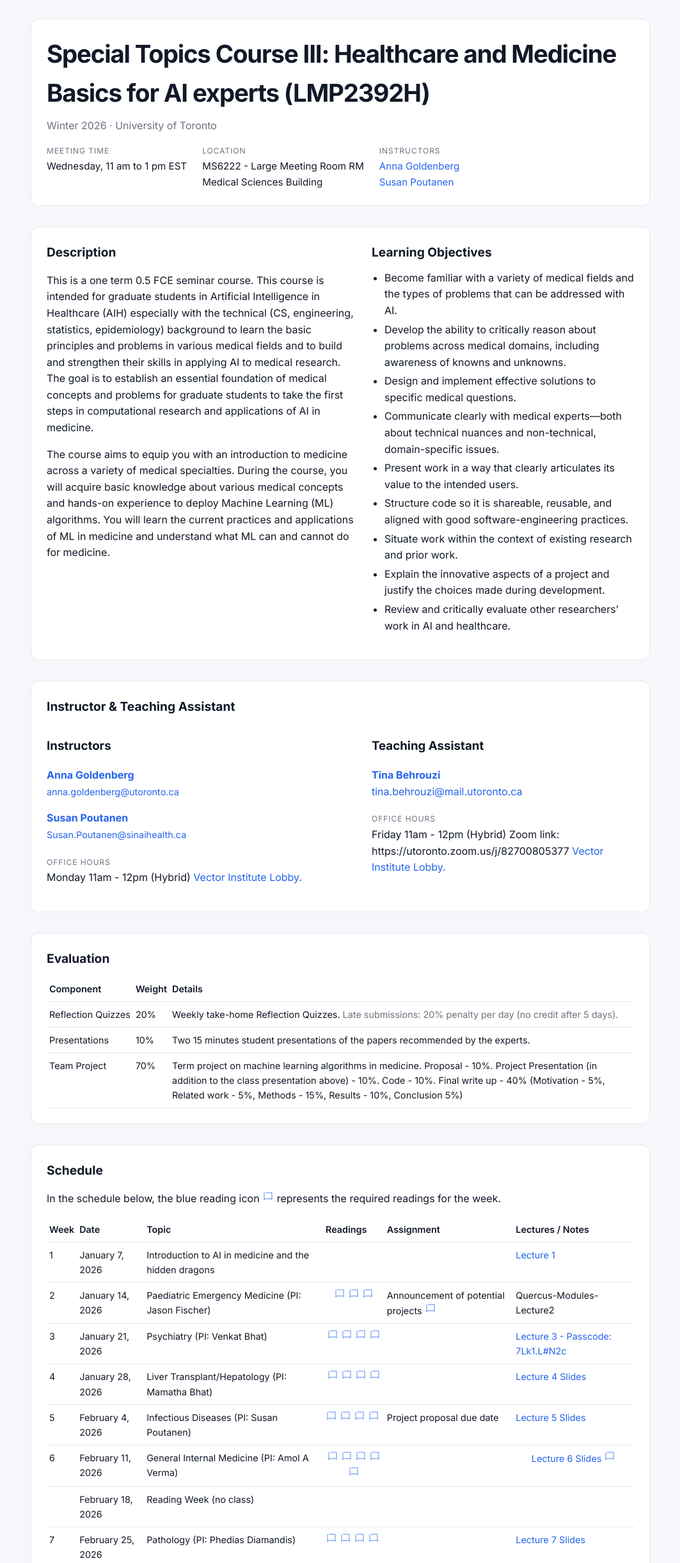
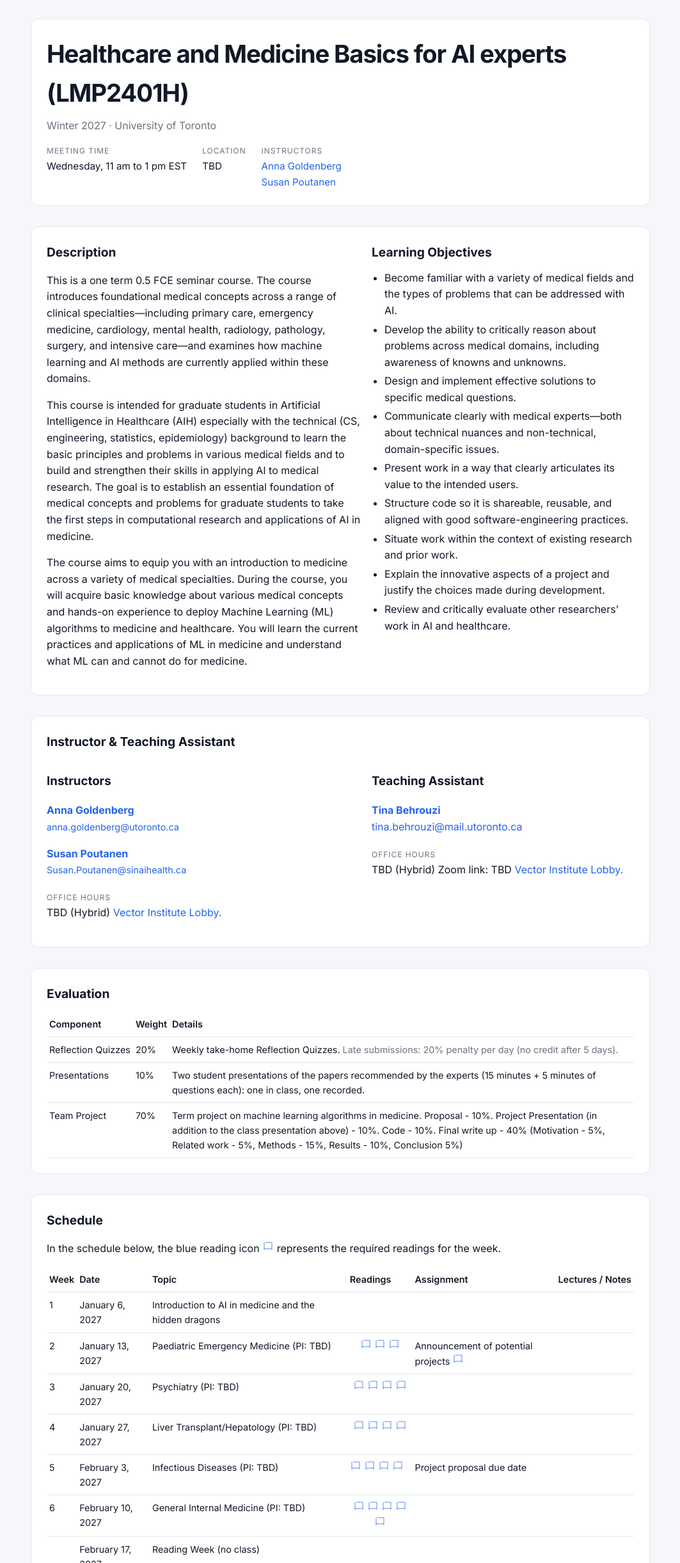
Before and after one commit to goldenberg-lab/LMP2401_winter_2027_course, a plain HTML site: page index.html in a window 1280 px wide. Shown: the part 357-2800 px from the top of the page at 64% size, without its empty margins (108-1171 px from the left). Drawn offline with Linux system fonts and the light colour scheme.

Commit message:
Update index.html

```diff
--- a/index.html
+++ b/index.html
@@ -2,11 +2,11 @@
 <html lang="en">
 <head>
   <meta charset="UTF-8" />
-  <title> Special Topics Course III: Healthcare and Medicine Basics for AI experts (LMP2392H) – Winter 2026</title>
+  <title>Healthcare and Medicine Basics for AI experts (LMP2401H) – Winter 2027</title>
   <meta name="viewport" content="width=device-width, initial-scale=1" />
   <meta
     name="description"
-    content=" Special Topics Course III (LMP2392H), Winter 2026."
+    content="Healthcare and Medicine Basics for AI experts (LMP2401H), Winter 2027."
   />
 
   <!-- Optional: Simple, nice font; safe if blocked, falls back gracefully -->
@@ -292,7 +292,7 @@
   <!-- Top navigation -->
   <header>
     <div class="nav-inner">
-      <div class="brand">LMP2392H</div>
+      <div class="brand">LMP2401H</div>
       <nav>
         <a href="#description">Description</a>
         <a href="#objectives">Learning Objectives</a>
@@ -312,8 +312,8 @@
   <main>
     <!-- Hero / top block -->
     <section class="hero" id="top">
-      <h1>Special Topics Course III: Healthcare and Medicine Basics for AI experts (LMP2392H)</h1>
-      <h2>Winter 2026 · University of Toronto</h2>
+      <h1>Healthcare and Medicine Basics for AI experts (LMP2401H)</h1>
+      <h2>Winter 2027 · University of Toronto</h2>
 
       <!-- Edit meeting info here -->
       <div class="meta-grid">
@@ -323,8 +323,7 @@
         </div>
         <div>
           <div class="meta-item-title">Location</div>
-          <div> MS6222 - Large Meeting Room RM </div>
-          <div> Medical Sciences Building </div>
+          <div>TBD</div>
         </div>
         <div>
           <div class="meta-item-title">Instructors</div>
@@ -348,10 +347,13 @@
         <div>
           <h2>Description</h2>
           <p>
-          This is a one term 0.5 FCE seminar course. This course is intended for graduate students in Artificial Intelligence in Healthcare (AIH) especially with the technical (CS, engineering, statistics, epidemiology) background to learn the basic principles and problems in various medical fields and to build and strengthen their skills in applying AI to medical research. The goal is to establish an essential foundation of medical concepts and problems for graduate students to take the first steps in computational research and applications of AI in medicine.
+          This is a one term 0.5 FCE seminar course. The course introduces foundational medical concepts across a range of clinical specialties&mdash;including primary care, emergency medicine, cardiology, mental health, radiology, pathology, surgery, and intensive care&mdash;and examines how machine learning and AI methods are currently applied within these domains.
           </p>
           <p>
-          The course aims to equip you with an introduction to medicine across a variety of medical specialties. During the course, you will acquire basic knowledge about various medical concepts and hands-on experience to deploy Machine Learning (ML) algorithms. You will learn the current practices and applications of ML in medicine and understand what ML can and cannot do for medicine.
+          This course is intended for graduate students in Artificial Intelligence in Healthcare (AIH) especially with the technical (CS, engineering, statistics, epidemiology) background to learn the basic principles and problems in various medical fields and to build and strengthen their skills in applying AI to medical research. The goal is to establish an essential foundation of medical concepts and problems for graduate students to take the first steps in computational research and applications of AI in medicine.
+          </p>
+          <p>
+          The course aims to equip you with an introduction to medicine across a variety of medical specialties. During the course, you will acquire basic knowledge about various medical concepts and hands-on experience to deploy Machine Learning (ML) algorithms to medicine and healthcare. You will learn the current practices and applications of ML in medicine and understand what ML can and cannot do for medicine.
           </p>
         </div>
         <div id="objectives">
@@ -404,7 +406,7 @@
 
           <p>
             <span class="meta-item-title">Office Hours</span><br />
-            Monday 11am - 12pm (Hybrid)
+            TBD (Hybrid)
             <a href="https://share.google/7fYrZWQmyeRZvHKtz" target="_blank">
                 Vector Institute Lobby.
             </a>
@@ -419,8 +421,8 @@
           </p>
           <p>
             <span class="meta-item-title">Office Hours</span><br />
-            Friday 11am - 12pm (Hybrid)
-            Zoom link: https://utoronto.zoom.us/j/82700805377
+            TBD (Hybrid)
+            Zoom link: TBD
             <a href="https://share.google/7fYrZWQmyeRZvHKtz" target="_blank">
                 Vector Institute Lobby.
             </a>
@@ -454,7 +456,7 @@
             <td>Presentations</td>
             <td>10%</td>
             <td>
-              Two 15 minutes student presentations of the papers recommended by the experts.
+              Two student presentations of the papers recommended by the experts (15 minutes + 5 minutes of questions each): one in class, one recorded.
             </td>
           </tr>
           <tr>
@@ -496,20 +498,16 @@
         <tbody>
           <tr>
             <td>1</td>
-            <td>January 7, 2026</td>
+            <td>January 6, 2027</td>
             <td>Introduction to AI in medicine and the hidden dragons</td>
             <td> </td>
             <td></td>
-            <td>
-              <a href="Resources/Medicine for AI experts. Lecture 1.pdf" target="_blank">
-                Lecture 1
-              </a>
-            </td>
+            <td></td>
           </tr>
           <tr>
             <td>2</td>
-            <td>January 14, 2026</td>
-            <td>Paediatric Emergency Medicine (PI: Jason Fischer)</td>
+            <td>January 13, 2027</td>
+            <td>Paediatric Emergency Medicine (PI: TBD)</td>
             <td class="reading">
               <a href="https://pubmed.ncbi.nlm.nih.gov/35294539/"
                  target="_blank"
@@ -554,12 +552,12 @@
                 </svg>
               </a>
             </td>
-            <td>Quercus-Modules-Lecture2</td>
+            <td></td>
           </tr>
           <tr>
             <td>3</td>
-            <td>January 21, 2026</td>
-            <td>Psychiatry (PI: Venkat Bhat)</td>
+            <td>January 20, 2027</td>
+            <td>Psychiatry (PI: TBD)</td>
             <td class="reading">
               <a href="Resources/ML & Chest pain presentation depressed vs .pdf"
                  target="_blank"
@@ -603,17 +601,13 @@
               </a>
             </td>
             <td></td>
-            <td>
-              <a href="https://utoronto.zoom.us/rec/play/1FpOg2IH_afSJD5Nw6MXENA67bZNdBDq-x6Mw-qkAsLQwtj7--xQRFMUOfB4O1BEH4Dq9boYm9zOL6aF.pLgKc1LLhMV7ILEY?eagerLoadZvaPages=sidemenu.billing.plan_management&accessLevel=meeting&canPlayFromShare=true&from=share_recording_detail&startTime=1769011728000&componentName=rec-play&originRequestUrl=https%3A%2F%2Futoronto.zoom.us%2Frec%2Fshare%2Fj1lLMOEVRUfDldXSTXN_5zhdBEONR4wqANfvD9hyVtWP-o47Alm2G2Teeoix53h8.4TEmIIsFO8wdX_XO%3FstartTime%3D1769011728000" target="_blank">
-                Lecture 3 - Passcode: 7Lk1.L#N2c
-              </a>
-            </td>
+            <td></td>
           </tr>
 
           <tr>
             <td>4</td>
-            <td>January 28, 2026</td>
-            <td>Liver Transplant/Hepatology (PI: Mamatha Bhat)</td>
+            <td>January 27, 2027</td>
+            <td>Liver Transplant/Hepatology (PI: TBD)</td>
             <td class="reading">
               <a href="https://www.medrxiv.org/content/10.1101/2024.10.28.24316280v1"
                  target="_blank"
@@ -657,17 +651,13 @@
               </a>
             </td>
             <td></td>
-            <td>
-              <a href="Resources/MSc LMP course 20260128.pdf" target="_blank">
-                Lecture 4 Slides
-              </a>
-            </td>
+            <td></td>
           </tr>
 
           <tr>
             <td>5</td>
-            <td>February 4, 2026</td>
-            <td>Infectious Diseases (PI: Susan Poutanen)</td>
+            <td>February 3, 2027</td>
+            <td>Infectious Diseases (PI: TBD)</td>
             <td>
               <a href="Resources/Tejeda - AI and Empiric Abx .pdf"
                  target="_blank"
@@ -711,17 +701,13 @@
               </a>
             </td>
             <td>Project proposal due date</td>
-            <td>
-              <a href="https://drive.google.com/file/d/1aJGfBeJrs4exj9qju5CP-QlZZMy1JsAb/view?usp=sharing" target="_blank">
-                Lecture 5 Slides
-              </a>
-            </td>
+            <td></td>
           </tr>
 
           <tr>
             <td>6</td>
-            <td>February 11, 2026</td>
-            <td>General Internal Medicine (PI: Amol A Verma)</td>
+            <td>February 10, 2027</td>
+            <td>General Internal Medicine (PI: TBD)</td>
             <td class="reading">
               <a href="https://jamanetwork.com/journals/jamanetworkopen/fullarticle/2824885"
                  target="_blank"
@@ -775,27 +761,13 @@
               </a>
             </td>
             <td></td>
-            <td class="reading">
-              <a href="Resources/AI in Internal Medicine_Feb 2026 LMP2392.pptx" target="_blank">
-                Lecture 6 Slides
-              </a>
-              <a href="https://healthdatanexus.ai/content/smh-gim/1.0.1/"
-                 target="_blank"
-                 aria-label="Required reading">
-                <svg class="reading-icon" viewBox="0 0 24 24" fill="none" stroke="currentColor">
-                  <path d="M4 19.5A2.5 2.5 0 0 1 6.5 17H20"/>
-                  <path d="M4 4v15.5"/>
-                  <path d="M20 4v15.5"/>
-                  <path d="M6.5 4H20"/>
-                </svg>
-              </a>
-            </td>
+            <td></td>
           </tr>
 
           <!-- Reading Week (no class): no number -->
           <tr>
             <td></td>
-            <td>February 18, 2026</td>
+            <td>February 17, 2027</td>
             <td>Reading Week (no class)</td>
             <td></td>
             <td></td>
@@ -804,8 +776,8 @@
 
           <tr>
             <td>7</td>
-            <td>February 25, 2026</td>
-            <td>Pathology (PI: Phedias Diamandis)</td>
+            <td>February 24, 2027</td>
+            <td>Pathology (PI: TBD)</td>
             <td>
               <a href="Resources/s41592-025-02795-z.pdf"
                  target="_blank"
@@ -849,17 +821,13 @@
               </a>
             </td>
             <td></td>
-            <td>
-              <a href="Resources/Diamandis_LMP_Talk_Feb25_2026_40min.pdf" target="_blank">
-                Lecture 7 Slides
-              </a>
-            </td>
+            <td></td>
           </tr>
 
           <tr>
             <td>8</td>
-            <td>March 4, 2026</td>
-            <td>Cancer (PI: Alejandro Berlin)</td>
+            <td>March 3, 2027</td>
+            <td>Cancer (PI: TBD)</td>
             <td>
               <a href="https://www.thelancet.com/journals/lanonc/article/PIIS1470-2045(23)00298-X/abstract"
                  target="_blank"
@@ -913,17 +881,13 @@
               </a>
             </td>
             <td></td>
-            <td>
-              <a href="Resources/The AI Prescription - AB 2026.pdf" target="_blank">
-                Lecture 8 Slides
-              </a>
-            </td>
+            <td></td>
           </tr>
 
           <tr>
             <td>9</td>
-            <td>March 11, 2026</td>
-            <td>Surgery (PI: Amin Madani)</td>
+            <td>March 10, 2027</td>
+            <td>Surgery (PI: TBD)</td>
             <td class="reading">
               <a href="https://www.nature.com/articles/s41551-023-01010-8"
                  target="_blank"
@@ -947,17 +911,13 @@
               </a>
             </td>
             <td></td>
-            <td>
-              <a href="Resources/MScAC_Surgical AI.pdf" target="_blank">
-                Lecture 9 Slides
-              </a>
-            </td>
+            <td></td>
           </tr>
 
           <tr>
             <td>10</td>
-            <td>March 18, 2026</td>
-            <td>Intensive Care Unit (ICU) (PI: Asad Siddiqui)</td>
+            <td>March 17, 2027</td>
+            <td>Intensive Care Unit (ICU) (PI: TBD)</td>
             <td>
               <a href="Resources/Xie et al mortality ICU.pdf"
                  target="_blank"
@@ -1006,7 +966,7 @@
 
           <tr>
             <td>11</td>
-            <td>March 25, 2026</td>
+            <td>March 24, 2027</td>
             <td>Term Project (in-class presentation)</td>
             <td></td>
             <td></td>
@@ -1015,7 +975,7 @@
 
           <tr>
             <td>12</td>
-            <td>April 1, 2026</td>
+            <td>March 31, 2027</td>
             <td>Term Project (in-class presentation)</td>
             <td></td>
             <td>Project write-up due</td>
@@ -1116,7 +1076,7 @@
   </main>
 
   <footer>
-    &copy; 2026 ·  (LMP2392H). This static site is intended for GitHub Pages.
+    &copy; 2027 · Healthcare and Medicine Basics for AI experts (LMP2401H). This static site is intended for GitHub Pages.
   </footer>
 </body>
 </html>
```
